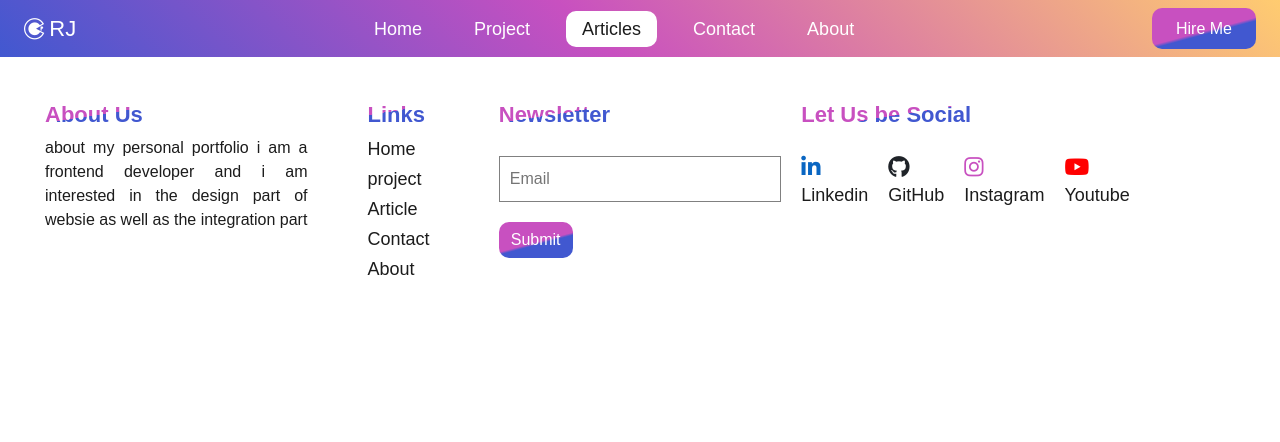
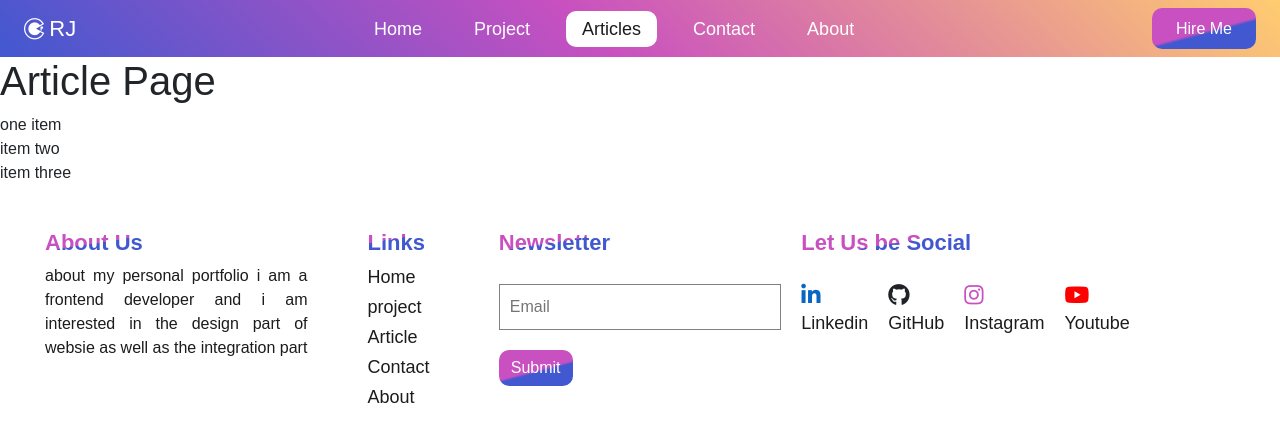
Before and after one commit to RahulJaincorpseed/personal-portfolio, a React (Create React App) app: page /articles in a window 1280 px wide. Shown: the top 442 px of the page. Built offline with nearby package versions, Linux system fonts and the light colour scheme.

Commit message:
add mansory but they dont work

```diff
--- a/package.json
+++ b/package.json
@@ -6,6 +6,7 @@
     "@testing-library/jest-dom": "^5.17.0",
     "@testing-library/react": "^13.4.0",
     "@testing-library/user-event": "^13.5.0",
+    "masonry-layout": "^4.2.2",
     "react": "^18.2.0",
     "react-dom": "^18.2.0",
     "react-fontawesome": "^1.7.1",
--- a/src/App.js
+++ b/src/App.js
@@ -1,4 +1,5 @@
 import "./App.css"
+import ArticleHomePage from "./Articles/ArticleHomePage"
 import ContactUs from "./Main/ContactUs"
 import HeroSection from "./Main/HeroSection"
 import MainPage from "./Main/MainPage"
@@ -14,6 +15,7 @@ function App() {
         <Routes>
           <Route path="/" element={<MainPage />} />
           <Route path="/contact" element={<ContactUs />} />
+          <Route path="/articles" element={<ArticleHomePage />} />
         </Routes>
         <Footer />
       </BrowserRouter>
--- /dev/null
+++ b/src/Articles/ArticleHomePage.js
@@ -0,0 +1,18 @@
+import React from "react";
+import "./ArticleHomePage.scss"
+
+const ArticleHomePage = () => {
+  return (
+    <div>
+        <h1>Article Page</h1>
+        <div class="grid">
+  <div class="grid-item">one item</div>
+  <div class="grid-item grid-item--width2">item two</div>
+  <div class="grid-item">item three</div>
+
+</div>
+    </div>
+  )
+};
+
+export default ArticleHomePage;
--- /dev/null
+++ b/src/Articles/ArticleHomePage.scss
@@ -0,0 +1,2 @@
+.grid-item { width: 200px; }
+.grid-item--width2 { width: 400px; }
```
Also changed, not shown: 1 other file (tests, documents, lock files or other folders).
